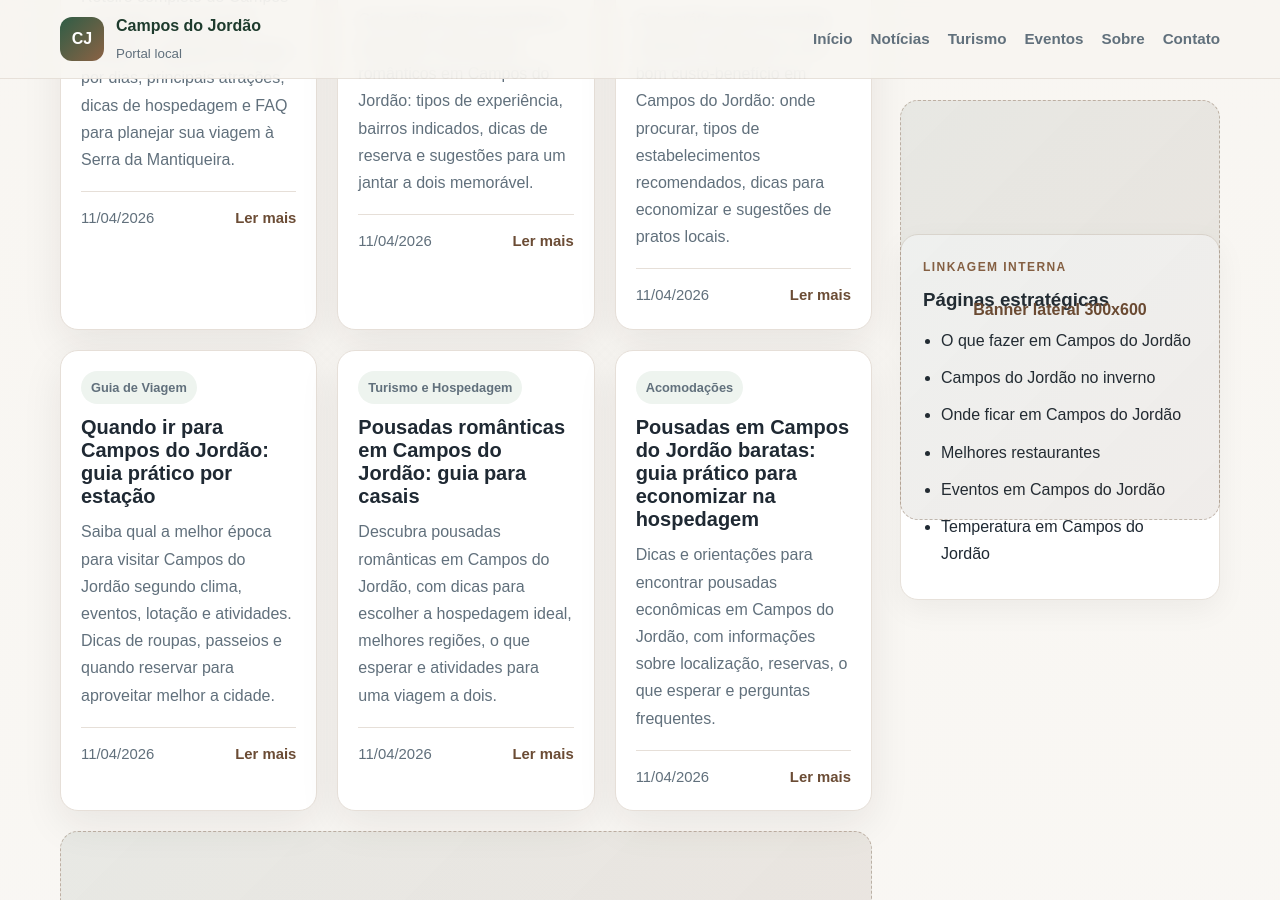
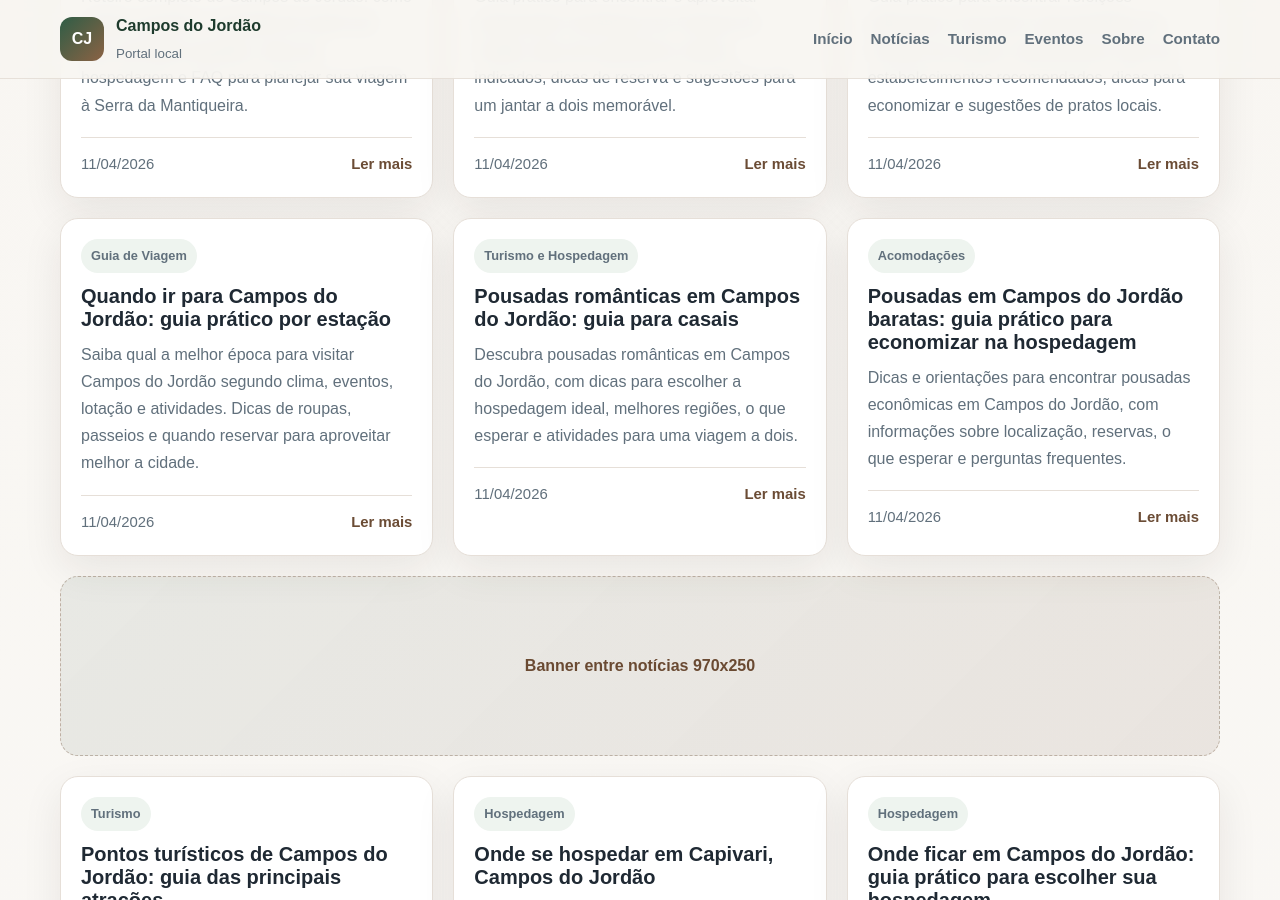
Before and after one commit to projetocamposdojordao/projetocamposdojordao.github.io, a Jekyll site: the page built from index.html, in a window 1280 px wide and 900 px high, scrolled down 1669 px. Built offline with Jekyll 4.4.1, drawn with Linux system fonts in a browser that asks for light colours.

Commit message:
Update index.html

```diff
--- a/index.html
+++ b/index.html
@@ -43,7 +43,6 @@ description: Portal com notícias, turismo, eventos e guias sobre Campos do Jord
     </div>
 
     <div class="portal-nav-grid">
-
       <a href="/noticias/" class="portal-nav-item">
         <h3>Notícias</h3>
         <p>Atualizações da cidade, novidades e conteúdos locais relevantes.</p>
@@ -73,16 +72,13 @@ description: Portal com notícias, turismo, eventos e guias sobre Campos do Jord
         <h3>Clima</h3>
         <p>Temperatura, inverno e melhor época para visitar.</p>
       </a>
-
     </div>
   </div>
 </section>
 
-
-
 <section class="content-section portal-news-section" id="ultimas-noticias">
-  <div class="container portal-news-layout">
-    <div class="portal-news-main">
+  <div class="container">
+    <div class="portal-news-main full-width">
       <div class="section-heading">
         <div>
           <p class="eyebrow">Cobertura e conteúdo</p>
@@ -125,25 +121,6 @@ description: Portal com notícias, turismo, eventos e guias sobre Campos do Jord
         {% endfor %}
       </div>
     </div>
-
-    <aside class="portal-sidebar">
-      <a href="#" class="ad-box ad-box--sidebar">
-        <span>Banner lateral 300x600</span>
-      </a>
-
-      <div class="sidebar-box">
-        <p class="eyebrow">Linkagem interna</p>
-        <h3>Páginas estratégicas</h3>
-        <ul>
-          <li><a href="/o-que-fazer-em-campos-do-jordao/">O que fazer em Campos do Jordão</a></li>
-          <li><a href="/campos-do-jordao-no-inverno/">Campos do Jordão no inverno</a></li>
-          <li><a href="/onde-ficar-em-campos-do-jordao/">Onde ficar em Campos do Jordão</a></li>
-          <li><a href="/melhores-restaurantes-em-campos-do-jordao/">Melhores restaurantes</a></li>
-          <li><a href="/eventos-em-campos-do-jordao/">Eventos em Campos do Jordão</a></li>
-          <li><a href="/temperatura-em-campos-do-jordao/">Temperatura em Campos do Jordão</a></li>
-        </ul>
-      </div>
-    </aside>
   </div>
 </section>
 
```
